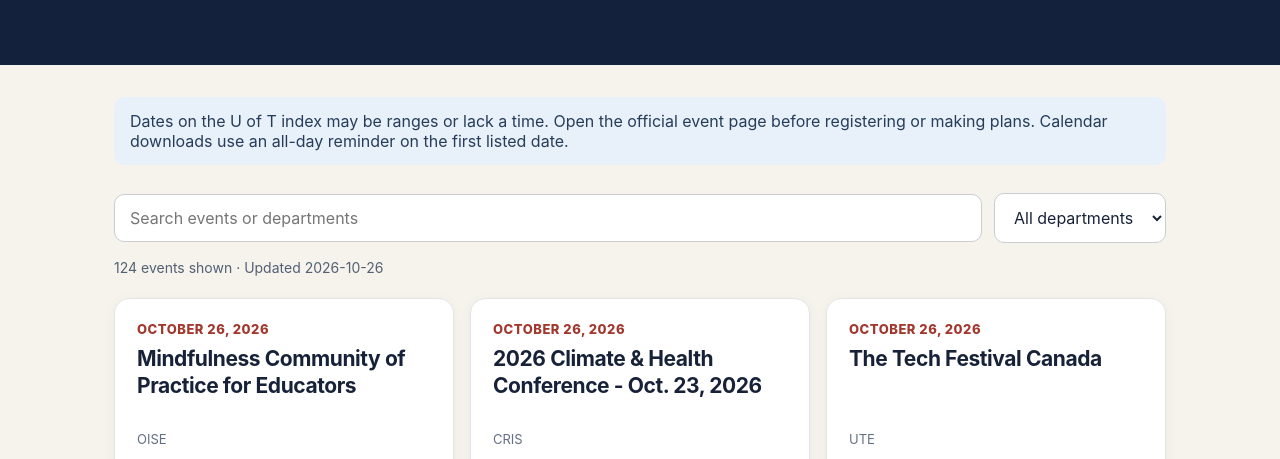
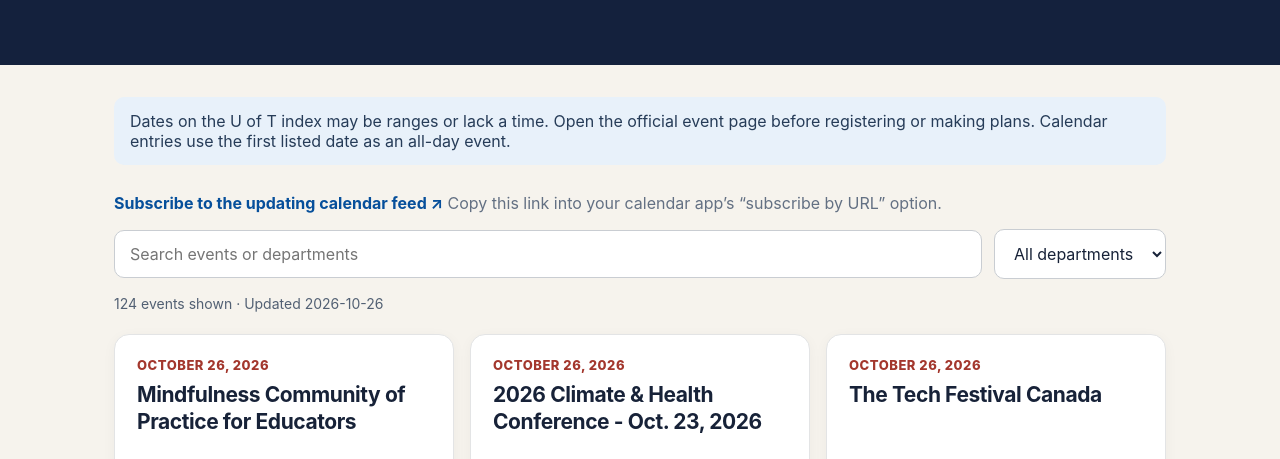
Before and after one commit to KuzeyOzturac/uoftevents, a plain HTML site: page site/index.html in a window 1280 px wide. Shown: the part 291-750 px from the top of the page. Drawn offline with Linux system fonts and the light colour scheme.

Commit message:
feat: add subscribable calendar feed

```diff
--- a/site/index.html
+++ b/site/index.html
@@ -20,7 +20,8 @@
 </style>
 <header><div class="eyebrow">Toronto campus opportunities</div><h1>Find your next<br>U of T event.</h1><p>A focused view of the public University of Toronto events index. Search, check the organizer's details, and save the ones you want to your calendar.</p></header>
 <main>
-  <p class="notice">Dates on the U of T index may be ranges or lack a time. Open the official event page before registering or making plans. Calendar downloads use an all-day reminder on the first listed date.</p>
+  <p class="notice">Dates on the U of T index may be ranges or lack a time. Open the official event page before registering or making plans. Calendar entries use the first listed date as an all-day event.</p>
+  <p><a href="https://raw.githubusercontent.com/KuzeyOzturac/uoftevents/main/site/events.ics">Subscribe to the updating calendar feed ↗</a> <span style="color:#637083">Copy this link into your calendar app’s “subscribe by URL” option.</span></p>
   <div class="toolbar"><input id="search" type="search" placeholder="Search events or departments" aria-label="Search events"><select id="unit" aria-label="Filter by department"><option value="">All departments</option></select></div>
   <p class="status" id="status" role="status">Loading events…</p><div class="grid" id="events"></div>
 </main>
```
